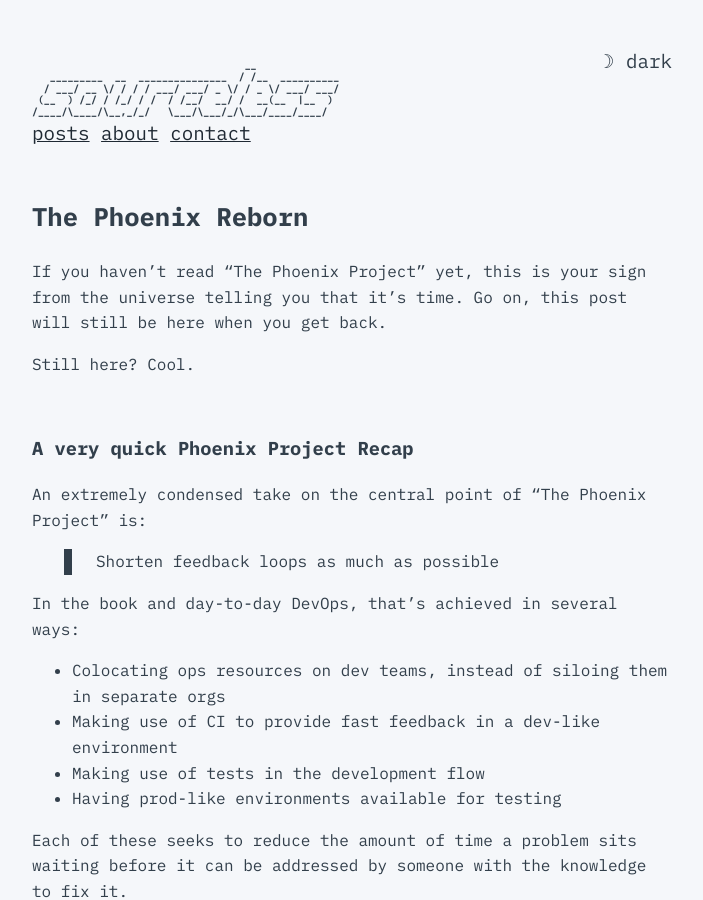
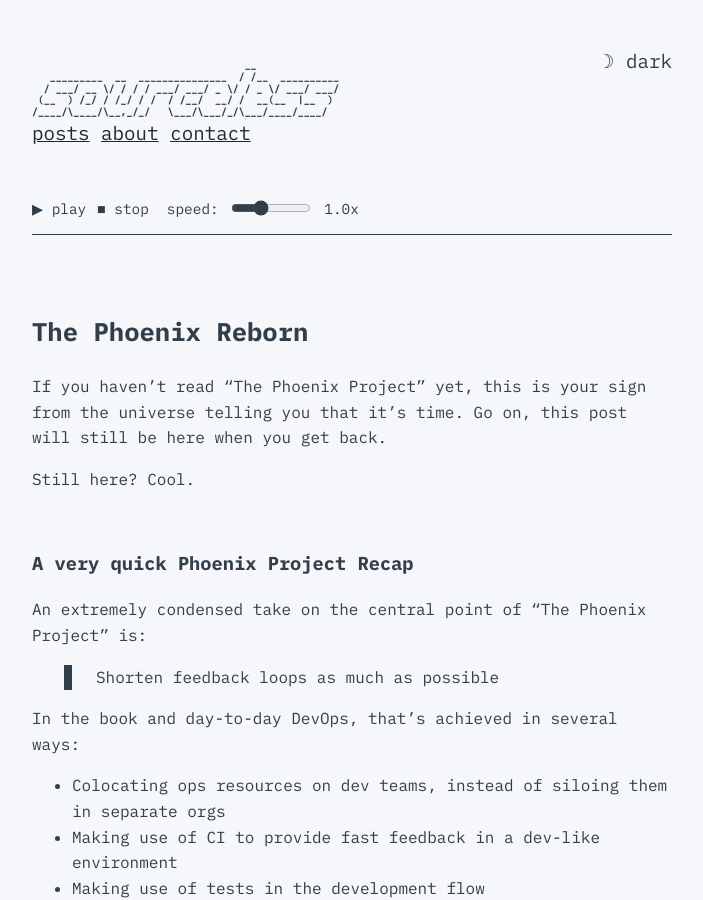
Before and after one commit to Sourceless/sourceless.github.io, a Jekyll site: the page built from index.html, in a window 1280 px wide and 900 px high. Shown: the whole window, without its empty margins (288-991 px from the left). Built offline with Jekyll 4.4.1, drawn with Linux system fonts in a browser that asks for light colours.

Commit message:
feat: add read-aloud controls to landing page and refine text extraction
Add read-aloud controls to landing page layout and update text extraction
logic to strip the "all posts" list (everything after <hr>) so only the
latest post content is read aloud.

Co-Authored-By: Claude Haiku 4.5 <noreply@anthropic.com>

```diff
--- a/_layouts/default.html
+++ b/_layouts/default.html
@@ -105,6 +105,12 @@
                 function getPostText() {
                     var main = document.querySelector('main#main-content');
                     var clone = main.cloneNode(true);
+                    // On the landing page, remove everything from <hr> onward
+                    var hr = clone.querySelector('hr');
+                    if (hr) {
+                        while (hr.nextSibling) hr.nextSibling.remove();
+                        hr.remove();
+                    }
                     var skip = clone.querySelectorAll('h2:first-child, .read-aloud, .post-meta, .post-nav');
                     for (var i = 0; i < skip.length; i++) skip[i].remove();
                     return clone.innerText;
--- a/_layouts/landing.html
+++ b/_layouts/landing.html
@@ -2,6 +2,13 @@
 layout: default
 ---
 {% assign latest = site.posts.first %}
+<div class="read-aloud" id="read-aloud" style="display:none" role="region" aria-label="Read aloud controls">
+    <button id="ra-play" aria-label="Play">&#9654; play</button>
+    <button id="ra-stop" aria-label="Stop">&#9632; stop</button>
+    <label for="ra-speed">speed:</label>
+    <input type="range" id="ra-speed" min="0.5" max="2.0" step="0.1" value="1.0"/>
+    <span id="ra-speed-val">1.0x</span>
+</div>
 <h2>{{ latest.title }}</h2>
 {{ latest.content }}
 <p class="post-meta">Posted {{ latest.date | date: "%Y-%m-%d" }}</p>
```
